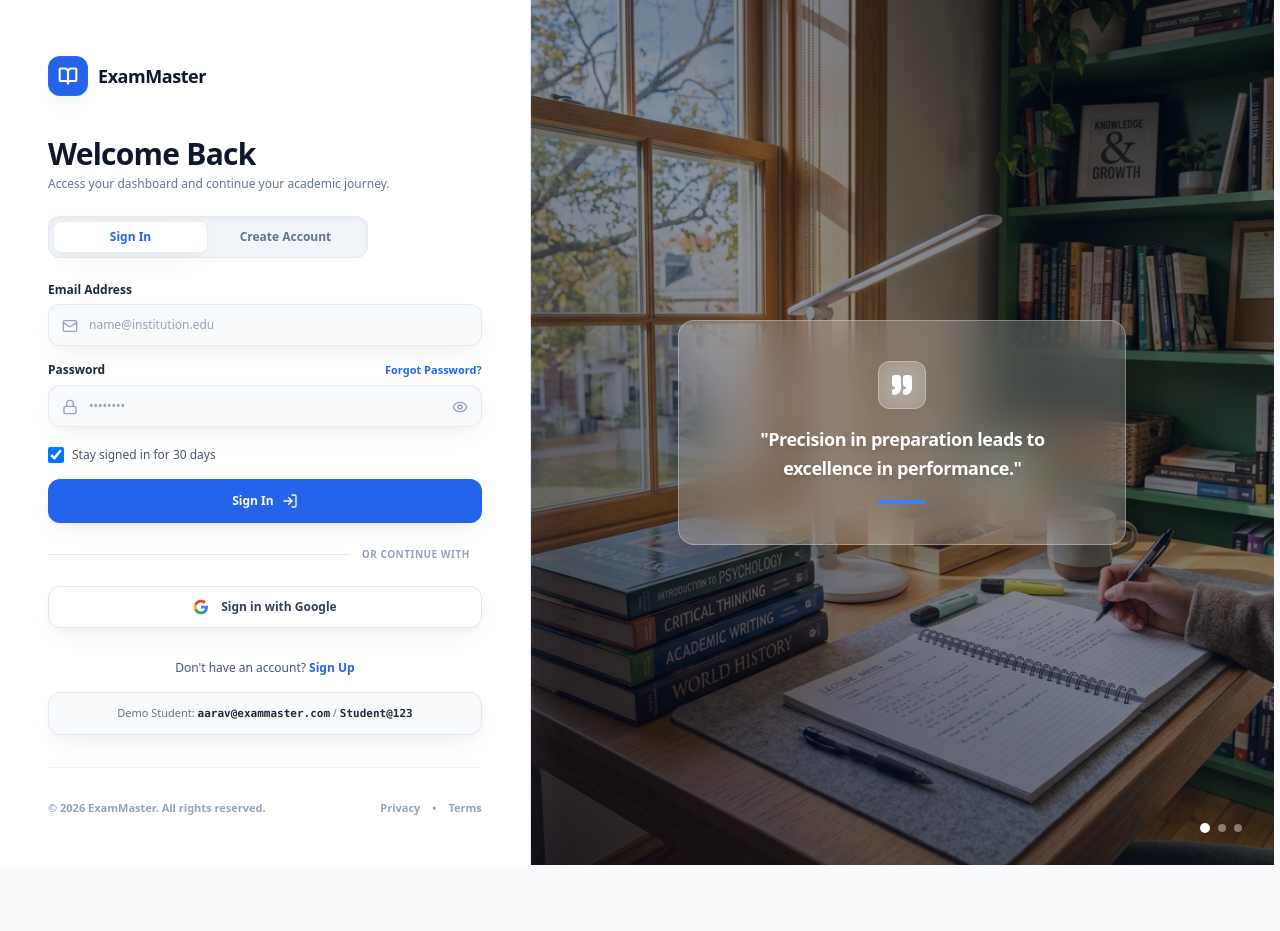
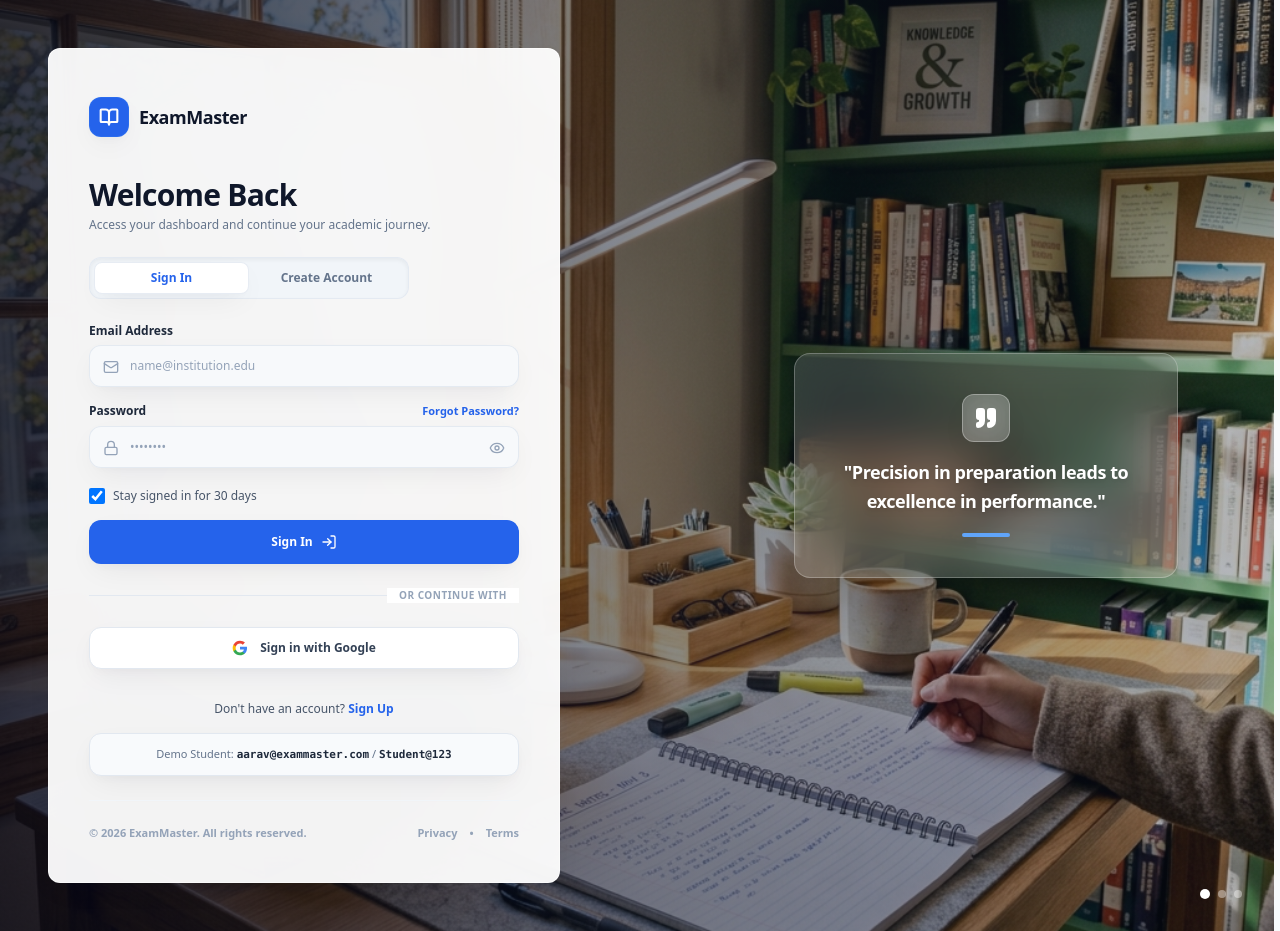
Before and after one commit to VeilSide2004/ExamMaster, a Next.js app: page /login in a window 1280 px wide. Before the commit the page ends 865 px from the top, so only its background shows below. Built offline with nearby package versions, Linux system fonts and the light colour scheme.

Commit message:
feat: full-screen hero bg with deeply elevated floating form card on auth pages

```diff
--- a/src/components/auth/AuthView.tsx
+++ b/src/components/auth/AuthView.tsx
@@ -175,9 +175,21 @@ export const AuthView: React.FC<AuthViewProps> = ({ initialMode = 'signin' }) =>
   };
 
   return (
-    <div className="min-h-screen grid grid-cols-1 lg:grid-cols-12 bg-slate-50 dark:bg-slate-950 font-sans text-slate-900 dark:text-slate-100 select-none">
-      {/* Left Form Column (Elevated) */}
-      <div className="lg:col-span-5 xl:col-span-5 p-6 sm:p-10 lg:p-12 flex flex-col justify-between border-r border-slate-200/90 dark:border-slate-800 bg-white dark:bg-slate-900 shadow-2xl shadow-slate-400/20 dark:shadow-black/80 z-10">
+    <div className="relative min-h-screen font-sans text-slate-900 dark:text-slate-100 select-none overflow-hidden">
+      {/* Full-screen Hero Background */}
+      <div
+        className="absolute inset-0 bg-cover bg-center"
+        style={{ backgroundImage: `url('/study_hero_bg.png')` }}
+      />
+      {/* Overlay for depth */}
+      <div className="absolute inset-0 bg-gradient-to-r from-slate-950/80 via-slate-900/50 to-slate-900/30 dark:from-slate-950/90 dark:via-slate-950/60 dark:to-slate-950/40" />
+
+      {/* Floating Elevated Form Card */}
+      <div className="relative z-20 min-h-screen flex items-stretch lg:items-center lg:justify-start p-4 sm:p-8 lg:p-12">
+      <div className="w-full max-w-lg lg:max-w-md xl:max-w-lg bg-white/95 dark:bg-slate-900/95 backdrop-blur-2xl rounded-2xl border border-white/60 dark:border-slate-700/60 flex flex-col justify-between
+        shadow-[0_8px_32px_-4px_rgba(0,0,0,0.35),0_32px_80px_-8px_rgba(0,0,0,0.45),0_2px_8px_rgba(0,0,0,0.15)]
+        dark:shadow-[0_8px_32px_-4px_rgba(0,0,0,0.7),0_32px_80px_-8px_rgba(0,0,0,0.85),0_2px_8px_rgba(0,0,0,0.5)]
+        p-6 sm:p-10 my-auto">
         <div>
           {/* Top Logo */}
           <div className="pt-2">
@@ -570,7 +582,7 @@ export const AuthView: React.FC<AuthViewProps> = ({ initialMode = 'signin' }) =>
         )}
 
         {/* Footer */}
-        <div className="pt-8 text-[11px] text-slate-400 font-semibold flex items-center justify-between border-t border-slate-100 dark:border-slate-900 mt-8">
+        <div className="pt-6 mt-6 text-[11px] text-slate-400 font-semibold flex items-center justify-between border-t border-slate-100 dark:border-slate-800">
           <span>© 2026 ExamMaster. All rights reserved.</span>
           <div className="flex gap-3">
             <a href="#" className="hover:underline">Privacy</a>
@@ -578,36 +590,29 @@ export const AuthView: React.FC<AuthViewProps> = ({ initialMode = 'signin' }) =>
             <a href="#" className="hover:underline">Terms</a>
           </div>
         </div>
-      </div>
+      </div>{/* end floating card */}
 
-      {/* Right Hero Image Column with Glassmorphic Quote */}
-      <div className="hidden lg:block lg:col-span-7 relative overflow-hidden bg-slate-900">
-        <div
-          className="absolute inset-0 bg-cover bg-center opacity-90 transition-transform duration-1000 scale-105"
-          style={{
-            backgroundImage: `url('/study_hero_bg.png')`,
-          }}
-        />
-        <div className="absolute inset-0 bg-gradient-to-tr from-slate-950/70 via-slate-900/40 to-slate-950/60" />
-
-        <div className="absolute inset-0 flex items-center justify-center p-12">
-          <div className="bg-white/20 dark:bg-slate-900/50 backdrop-blur-xl border border-white/30 dark:border-white/10 rounded-3xl p-10 max-w-md shadow-2xl text-center space-y-4">
-            <div className="w-12 h-12 rounded-2xl bg-white/20 dark:bg-slate-800/40 backdrop-blur-md text-white flex items-center justify-center mx-auto border border-white/30">
+      {/* Glassmorphic Quote Card — floats on the right side of the background */}
+      <div className="hidden lg:flex absolute right-16 xl:right-24 inset-y-0 items-center justify-center z-10 pointer-events-none">
+        <div className="bg-white/15 backdrop-blur-xl border border-white/25 rounded-3xl p-10 max-w-sm shadow-2xl text-center space-y-4">
+          <div className="w-12 h-12 rounded-2xl bg-white/20 backdrop-blur-md text-white flex items-center justify-center mx-auto border border-white/30">
             <Quote className="w-6 h-6 fill-white text-white" />
           </div>
           <p className="text-lg font-black text-white leading-relaxed tracking-tight drop-shadow-md">
             "Precision in preparation leads to excellence in performance."
           </p>
-            <div className="w-12 h-1 bg-blue-500 rounded-full mx-auto pt-0.5" />
+          <div className="w-12 h-1 bg-blue-400 rounded-full mx-auto" />
         </div>
       </div>
 
-        <div className="absolute bottom-8 right-8 flex items-center gap-2">
+      {/* Pagination Dots */}
+      <div className="absolute bottom-8 right-8 flex items-center gap-2 z-10">
         <span className="w-2.5 h-2.5 rounded-full bg-white shadow-xs" />
         <span className="w-2 h-2 rounded-full bg-white/40" />
         <span className="w-2 h-2 rounded-full bg-white/40" />
       </div>
-      </div>
+
+      </div>{/* end flex wrapper */}
     </div>
   );
 };
```
Lines whose indentation alone changed are shown as unchanged.
